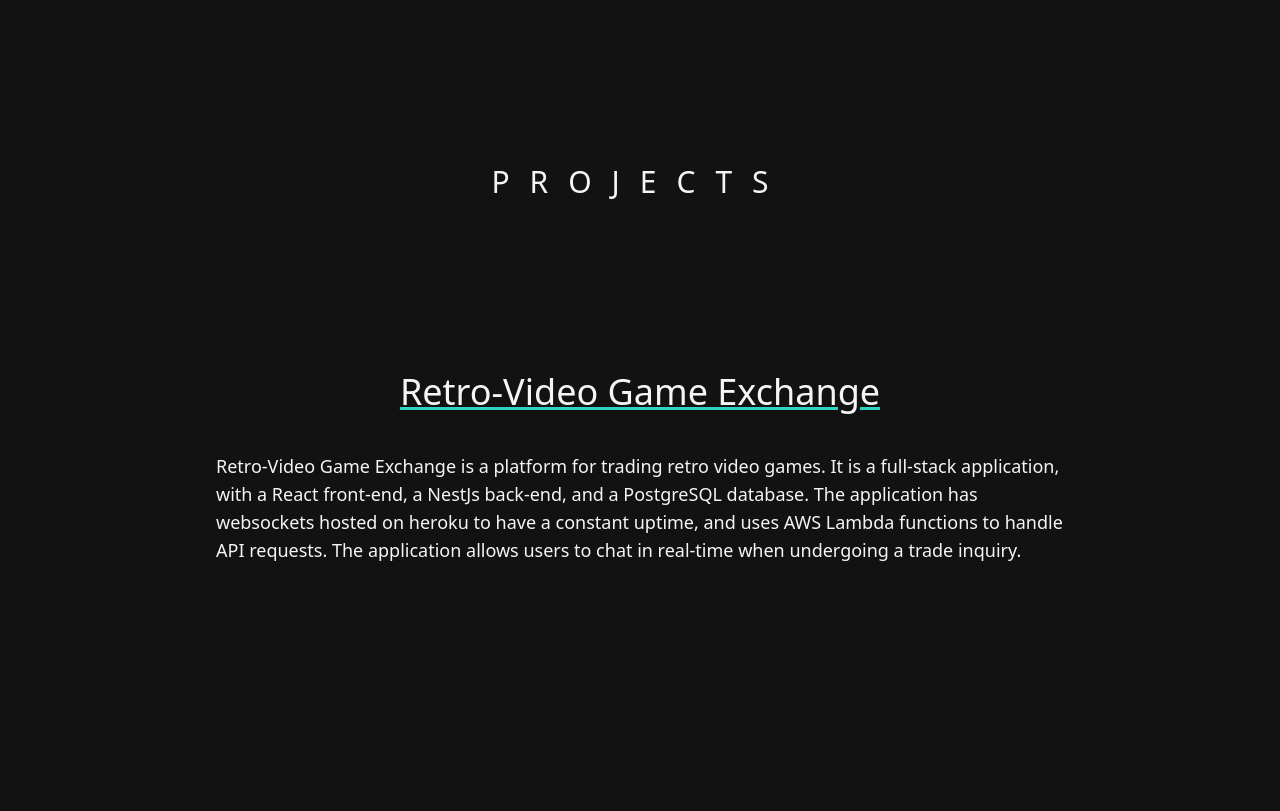
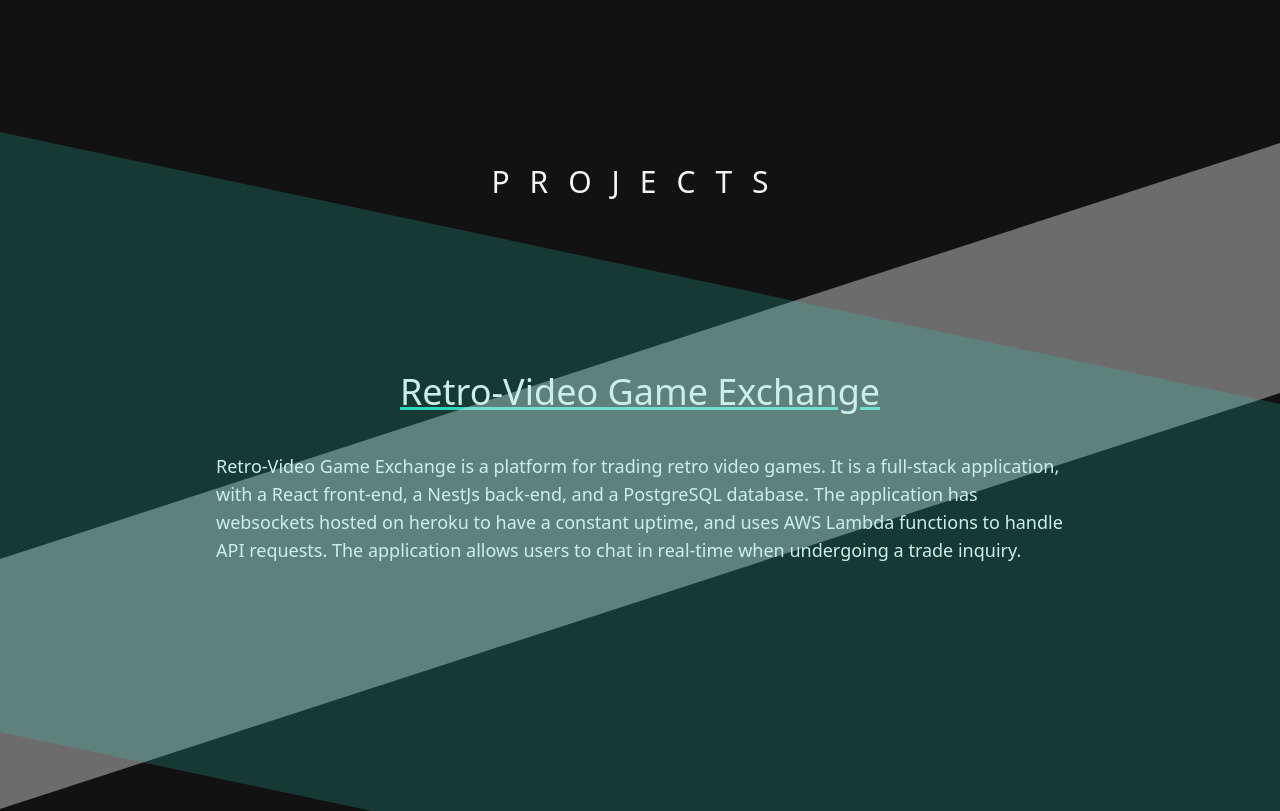
Before and after one commit to brayden-wong/portfolio, a Next.js app: page / in a window 1280 px wide. Shown: the part 2400-3211 px from the top of the page. Built offline with nearby package versions, Linux system fonts and the light colour scheme.

Commit message:
updated projects background to fit theme

```diff
--- a/src/features/projects.tsx
+++ b/src/features/projects.tsx
@@ -11,8 +11,8 @@
       <div className="relative flex w-full flex-row overflow-x-scroll">
         {PROJECTS.map((project) => (
           <div
-            className="flex h-screen w-screen flex-shrink-0 snap-center flex-col items-center justify-center space-y-5 p-20
-            md:p-44"
+            className="flex h-screen w-screen flex-shrink-0 snap-center flex-col items-center justify-center space-y-5
+            p-20 md:p-44"
           >
             <div className="max-w-6xl space-y-10 px-0 text-white md:px-10">
               <h4 className="text-center text-4xl underline decoration-teal-400">
@@ -25,6 +25,8 @@
           </div>
         ))}
       </div>
+      <div className="absolute top-1/4 left-0 z-20 h-[600px] w-full skew-y-12 bg-teal-400/20" />
+      <div className="absolute left-0 bottom-1/3 z-10 h-[250px] w-full -skew-y-[18deg] bg-white/40" />
     </div>
   );
 };
```
